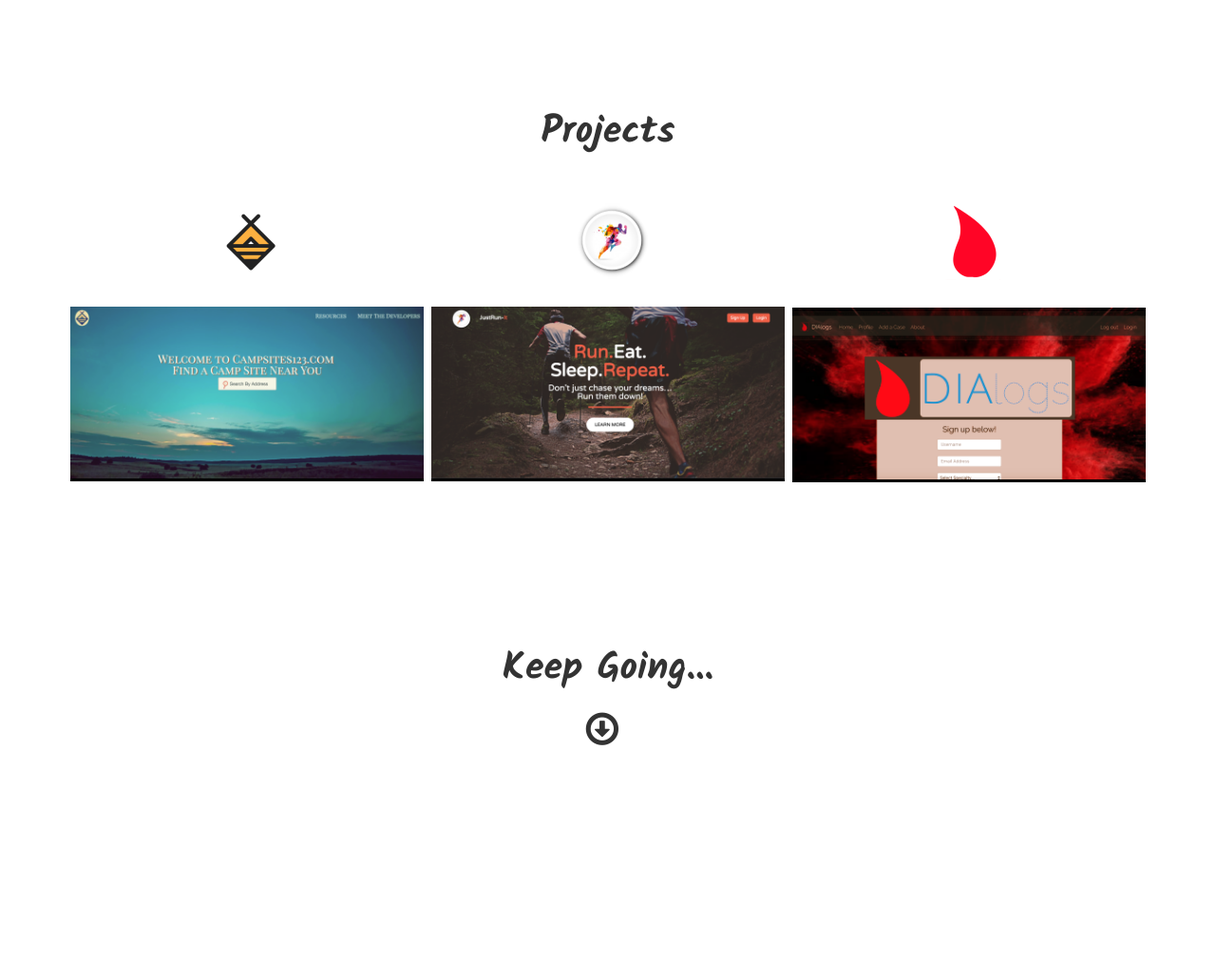
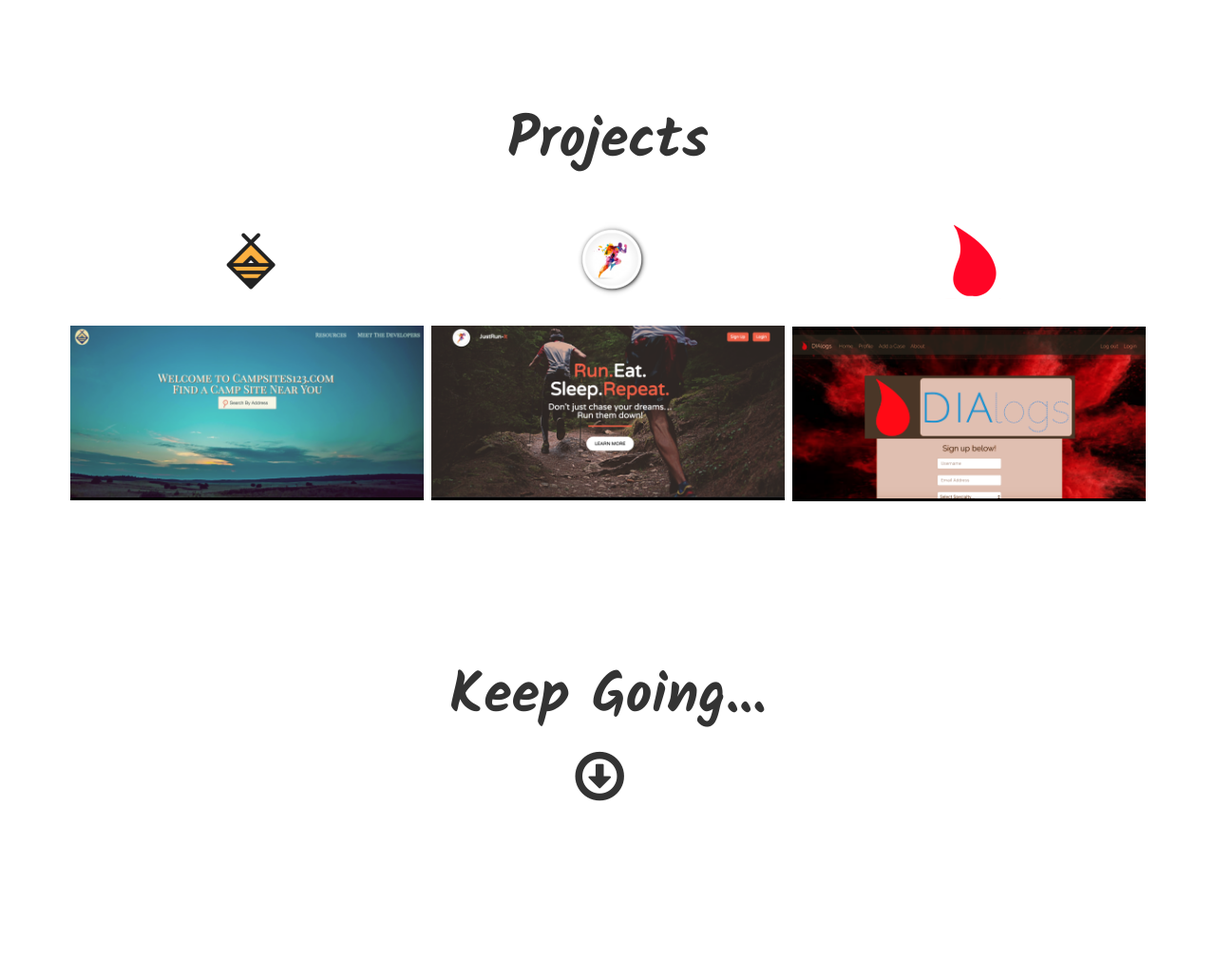
Before and after one commit to Marshall49/Malcolm-Strong-Portfolio, a PHP site: page /index.html in a window 1280 px wide. Shown: the part 806-1833 px from the top of the page at 95% size. Run offline with PHP 8.4, Linux system fonts and the light colour scheme; some libraries are stand-ins or nearby versions; some web fonts are replaced.

Commit message:
media Q changes

```diff
--- a/Assets/CSS/Style.css
+++ b/Assets/CSS/Style.css
@@ -1281,7 +1281,7 @@ figure.effect-zone3:hover p.icon-links a:first-child {
   padding-right: 40px;
 }
 
-  .img-fluid {
+  .img-size{
     padding-left: 155px;
   }
 
@@ -1402,7 +1402,7 @@ figure.effect-zone3:hover p.icon-links a:first-child {
 .social-icons .fa-xing,.social-icons .fa-xing-square{background-color:#00555C;}
 .social-icons .fa-youtube,.social-icons .fa-youtube-play,.social-icons .fa-youtube-square{background-color:#C52F30;}
 
-@media only screen and (max-width: 700px) {
+/* @media only screen and (min-width: 700px) {
        .no-hyperlink {
         display: inline-block;
         font-size: 28px;
@@ -1410,13 +1410,7 @@ figure.effect-zone3:hover p.icon-links a:first-child {
       }
        a.name {
          display: none;
-        /* font-size: 28px;
-        margin-left: 5%;
-        top: 25px; */
       }
-        /* #logo {
-          display: none;
-        } */
          .animated {
           font-size: 60px;
           padding-bottom: -60px;
@@ -1427,4 +1421,50 @@ figure.effect-zone3:hover p.icon-links a:first-child {
         .herd-fluid {
           margin: -33px;
         }
-     }
+     } */
+
+
+@media only screen and (min-width: 1200px) {
+
+      .Header {
+        font-size: 120px;
+      }
+      .button {
+        margin-top: 75px;
+        padding: 0.6em calc(0.6em * 1.5);
+      }
+      hr.colored {
+        max-width: 200px;
+      }
+      .image {
+        margin-top: -10px;
+        margin-left: 10px;
+        width: 100px;
+        height: 100px;
+      }
+      .keep-icon, .arrow {
+        font-size: 60px;
+
+      }
+      .links, .name, .section-heading, .keep-going, .image-list, .last-thing {
+        font-size: 60px;
+      }
+      .about-description, .about-bottom, .click-contact {
+        font-size: 140%;
+      }
+      /* .img-size {
+        width: 100px;
+        height: 100px;
+      }
+        figure.effect-zone1,.effect-zone2,.effect-zone3 {
+        width: 500px;
+        height: 300px;
+      }
+      .grid {
+        position: relative;
+        padding: 5em 0 8em;
+      } */
+
+
+
+}
--- a/index.html
+++ b/index.html
@@ -26,7 +26,7 @@
                   <div class="navbar">
                       <div class="logo">
                           <a href="#" id="logo">
-                              <img src="Assets/Images/peaceHand.png">
+                              <img class="image" src="Assets/Images/peaceHand.png">
                             </a>
                       </div>
                           <a href="#" class="name">Malcolm Strong</a>
@@ -75,7 +75,7 @@
                     <div class="between-boxes">
                         <div class="col-lg-4 sm-6">
                             <div class="row no-gutter popup-gallery" style="margin-top: 5px;">
-                               <img class="img-fluid" src="Assets/Images/tent2.png" alt="">
+                               <img class="img-size" src="Assets/Images/tent2.png" alt="">
                                    <div class="grid">
                 					            <figure class="effect-zone1">
                 						              <img class="camp-dim" src="Assets/Images/campspot.png" alt=""/>
@@ -95,7 +95,7 @@
 
              <div class="col-lg-4 sm-6">
                <div class="row no-gutter popup-gallery" style="margin-top: 5px;">
-                   <img class="img-fluid" src="Assets/Images/runningman3 copy 2.png" alt="">
+                   <img class="img-size" src="Assets/Images/runningman3 copy 2.png" alt="">
                        <div class="grid">
                             <figure class="effect-zone2">
                                 <img class="run-dim" src="Assets/Images/justrun-itphoto.png" alt=""/>
@@ -113,7 +113,7 @@
 
              <div class="col-lg-4 sm-6">
                <div class="row no-gutter popup-gallery" style="margin-top: 5px;">
-                   <img class="img-fluid" src="Assets/Images/blood_drop.png" alt="">
+                   <img class="img-size" src="Assets/Images/blood_drop.png" alt="">
                        <div class="grid">
                             <figure class="effect-zone3">
                                 <img class="dia-dim" src="Assets/Images/dialogs.png" alt=""/>
```
